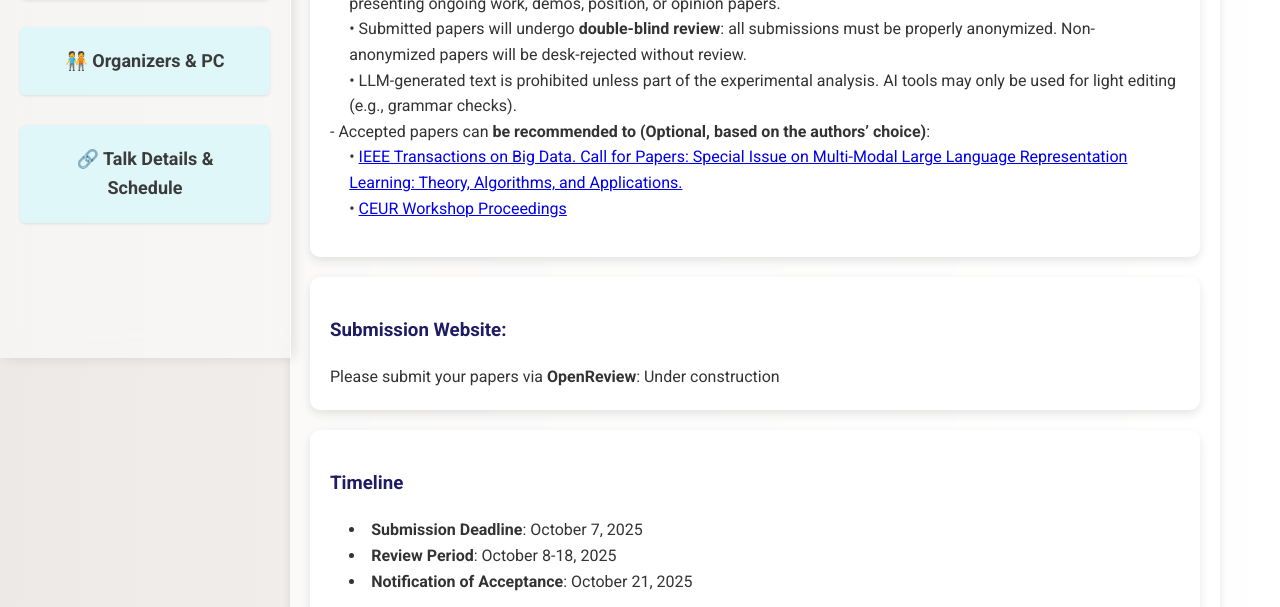
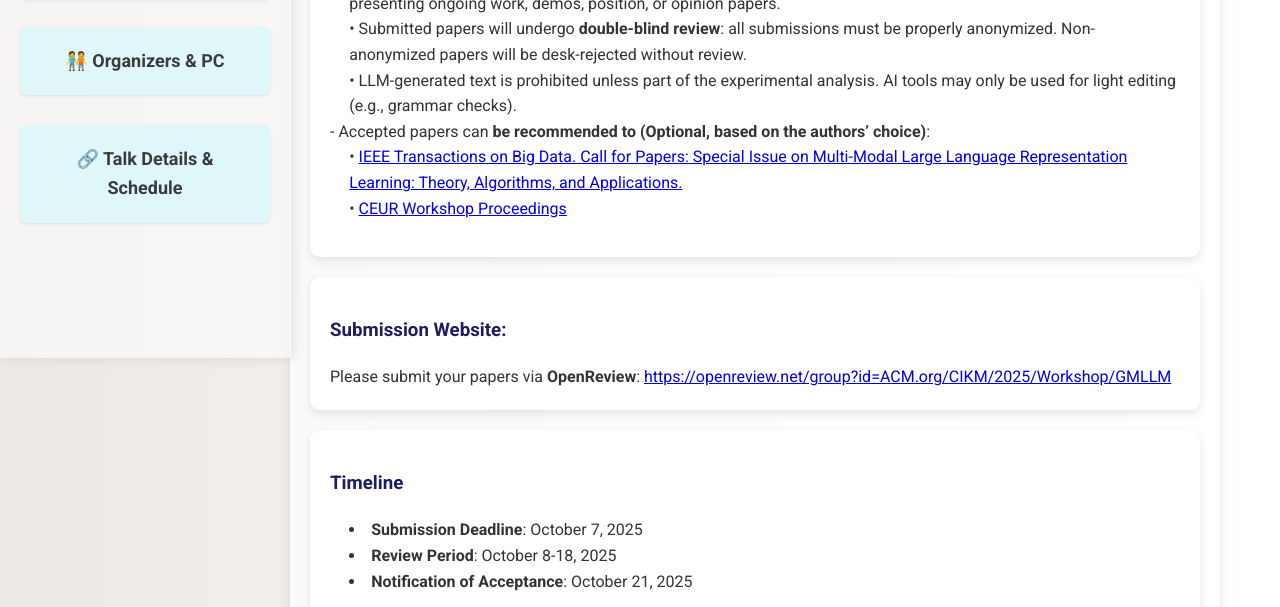
Before and after one commit to MAGIC-GROUP-BUAA/CIKM2025_workshop, a plain HTML site: page pages/call.html in a window 1280 px wide. Shown: the part 482-1089 px from the top of the page. Drawn offline with nearby package versions, Linux system fonts and the light colour scheme.

Commit message:
update openreview

```diff
--- a/pages/call.html
+++ b/pages/call.html
@@ -53,7 +53,7 @@
 
             <div class="section">
                 <h3>Submission Website: </h3>
-                Please submit your papers via <b>OpenReview</b>: Under construction
+                Please submit your papers via <b>OpenReview</b>: <a href="https://openreview.net/group?id=ACM.org/CIKM/2025/Workshop/GMLLM">https://openreview.net/group?id=ACM.org/CIKM/2025/Workshop/GMLLM</a>
             </div>
 
             <div class="section">
```
